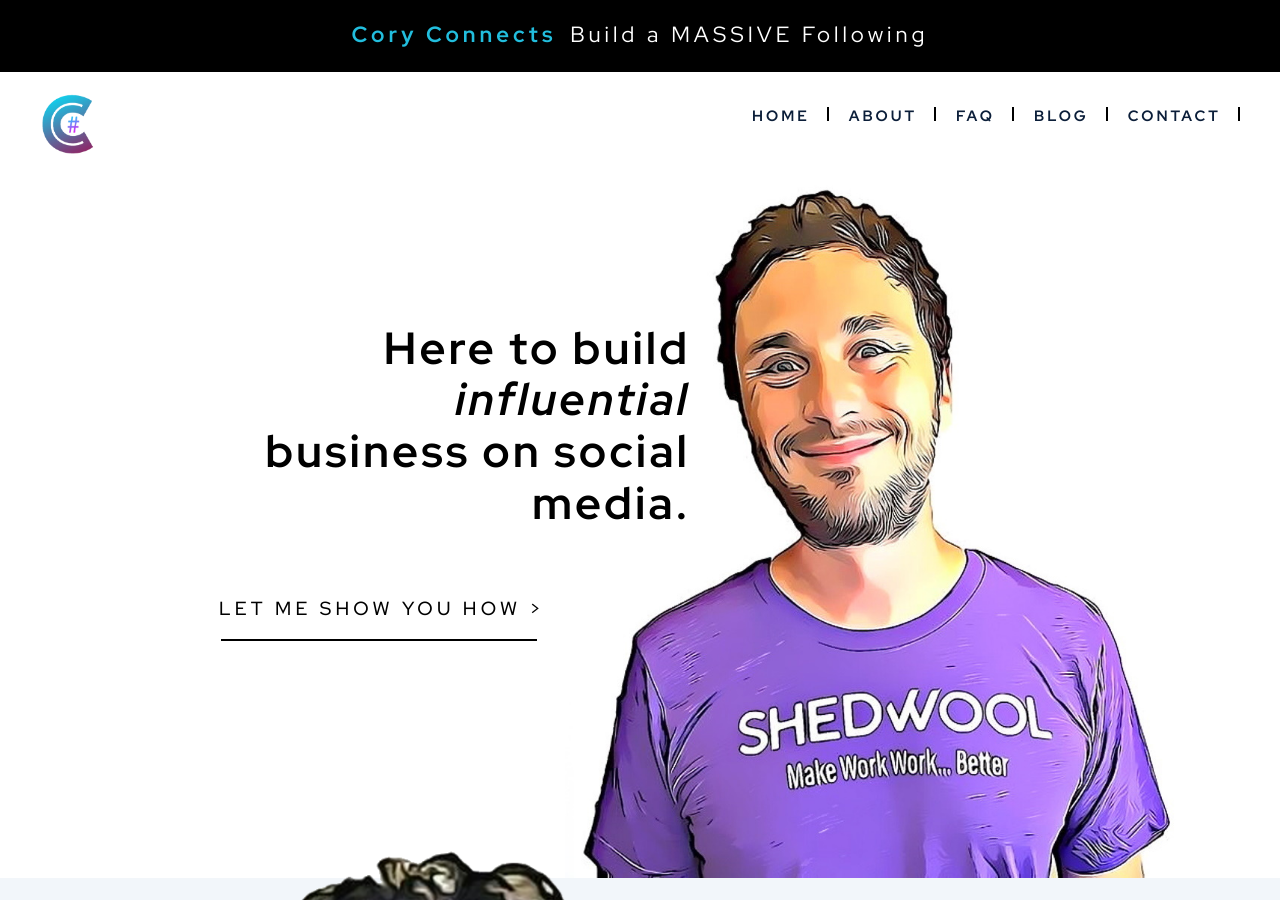
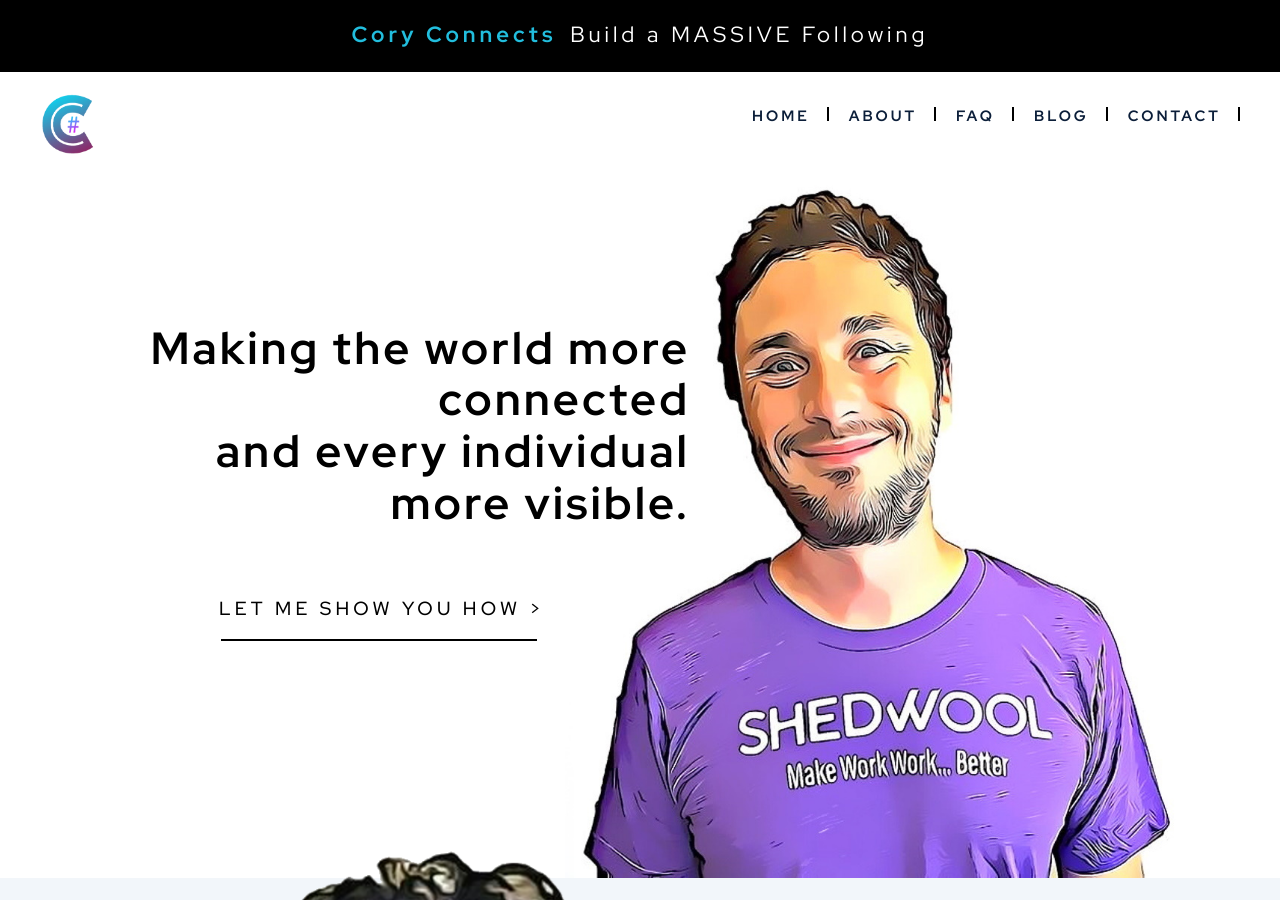
Before and after one commit to andreanthony/andreanthony.github.io, a Jekyll site: the page corypage.html, which Jekyll copies as it is, in a window 1280 px wide and 900 px high. Built offline with Jekyll 4.4.1, drawn with Linux system fonts in a browser that asks for light colours; some web fonts are replaced.

Commit message:
Update corypage.html

```diff
--- a/corypage.html
+++ b/corypage.html
@@ -62,7 +62,7 @@
     			<img src="https://andreanthony.github.io/corybg.jpg">
     		</div>
 			<div class="section_hero_left">
-				<h1 data-aos="fade-right" data-aos-duration="1200" data-aos-delay="600">Here to build <em>influential</em><br> business on social media.</h1>
+				<h1 data-aos="fade-right" data-aos-duration="1200" data-aos-delay="600">Making the world more connected<br> and every individual more visible.</h1>
 				<span class="let_me" data-aos="fade-right" data-aos-duration="1200" data-aos-delay="900"><a href="https://www.coryconnects.com/faq/">LET ME SHOW YOU HOW  ></a></span>
 
 	        </div>
```
